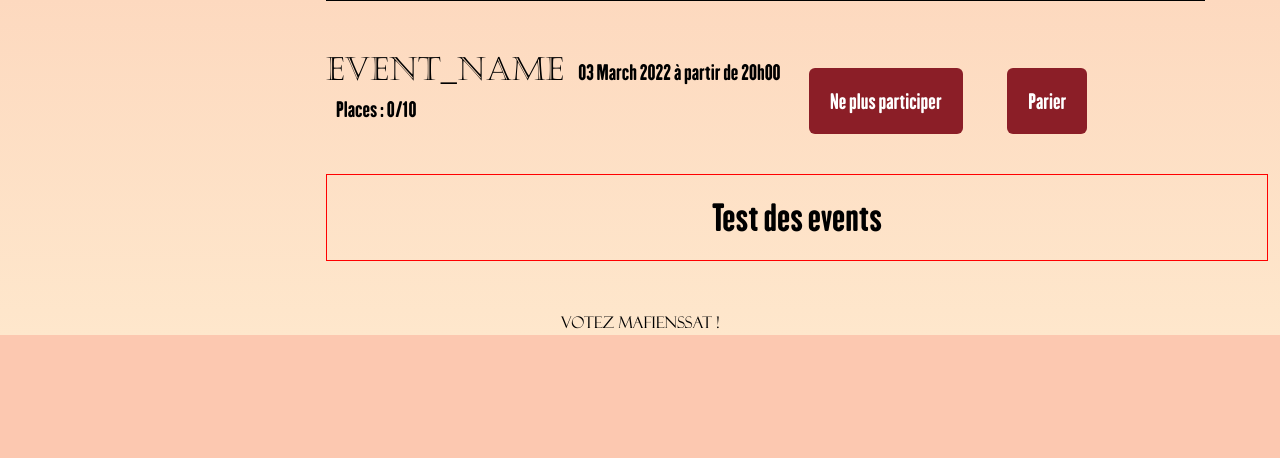
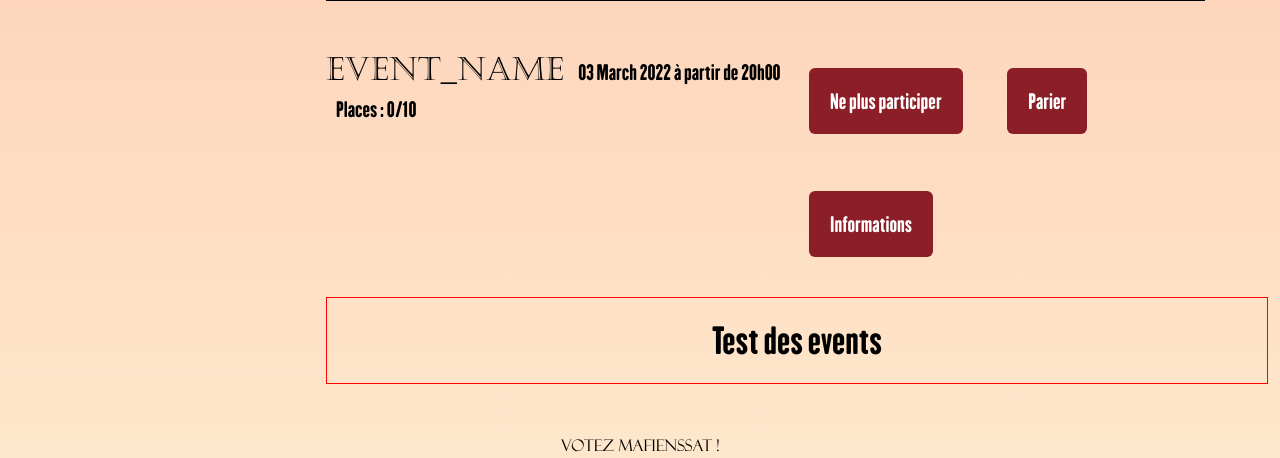
Before and after one commit to Gurwan/Mafienssat, a Django app: page /event/ in a window 1280 px wide. Shown: the part 788-1246 px from the top of the page. Before the commit the page ends 1123 px from the top, so only its background shows below. Run offline with Django 4.2, Linux system fonts and the light colour scheme; a user stored in the database is signed in; data comes from the database, SQL or seed files in the repository; tables that the repository leaves empty hold one stand-in row (values such as "Sample post"); some libraries are stand-ins or nearby versions.

Commit message:
EventHTML changes

```diff
--- a/templates/events/event.html
+++ b/templates/events/event.html
@@ -82,15 +82,17 @@
                                     <h5>Parier</h5>
                                 </a>
                             {% endif %}
+                            {% if event.associated_html %}
+                                <a class="col btn btn_event" href="{% url "eventHTML" id_event=event.id %}">
+                                    <h5>Informations</h5>
+                                </a>
+                            {% endif %}
                         {% endif %}
                     </div>
                 </div>
 
                 <div id="description_event">
                     <p>{{event.event_description}}</p>
-                </div>
-                <div style="margin-bottom: 30px;">
-
                 </div>
             </div>
         {% endfor %}
```
